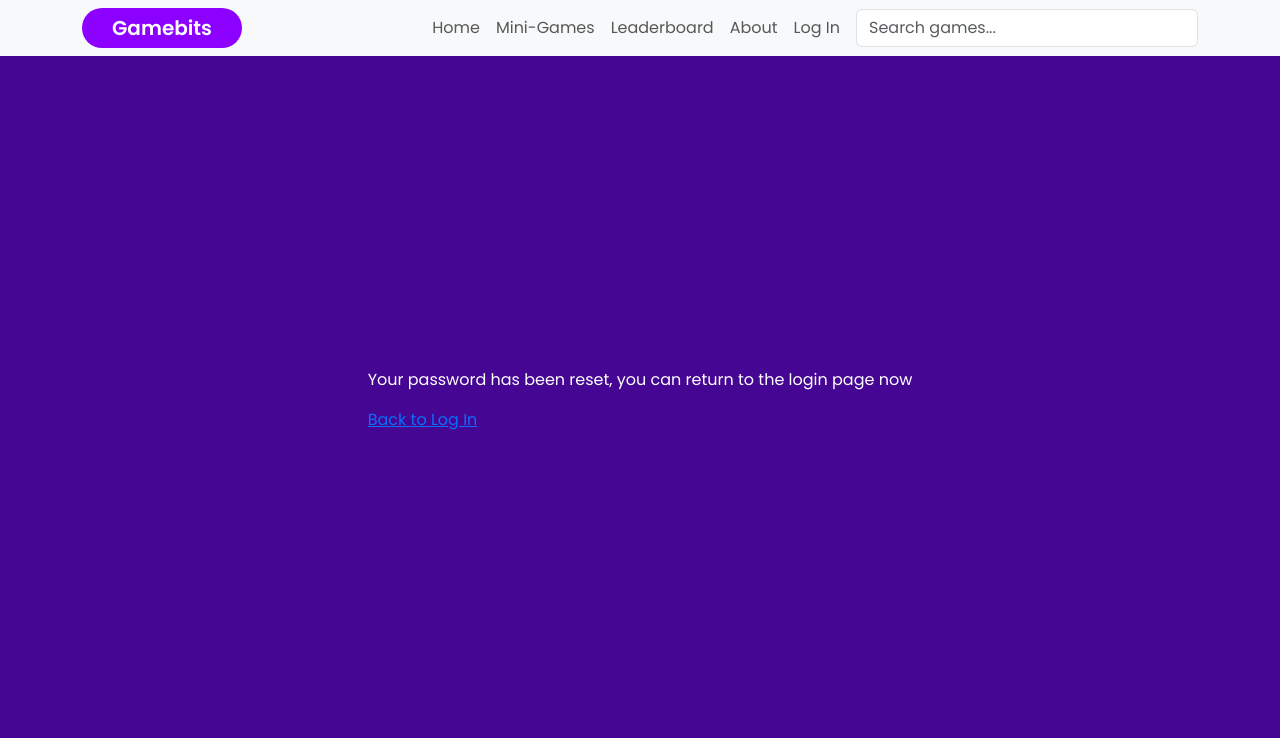
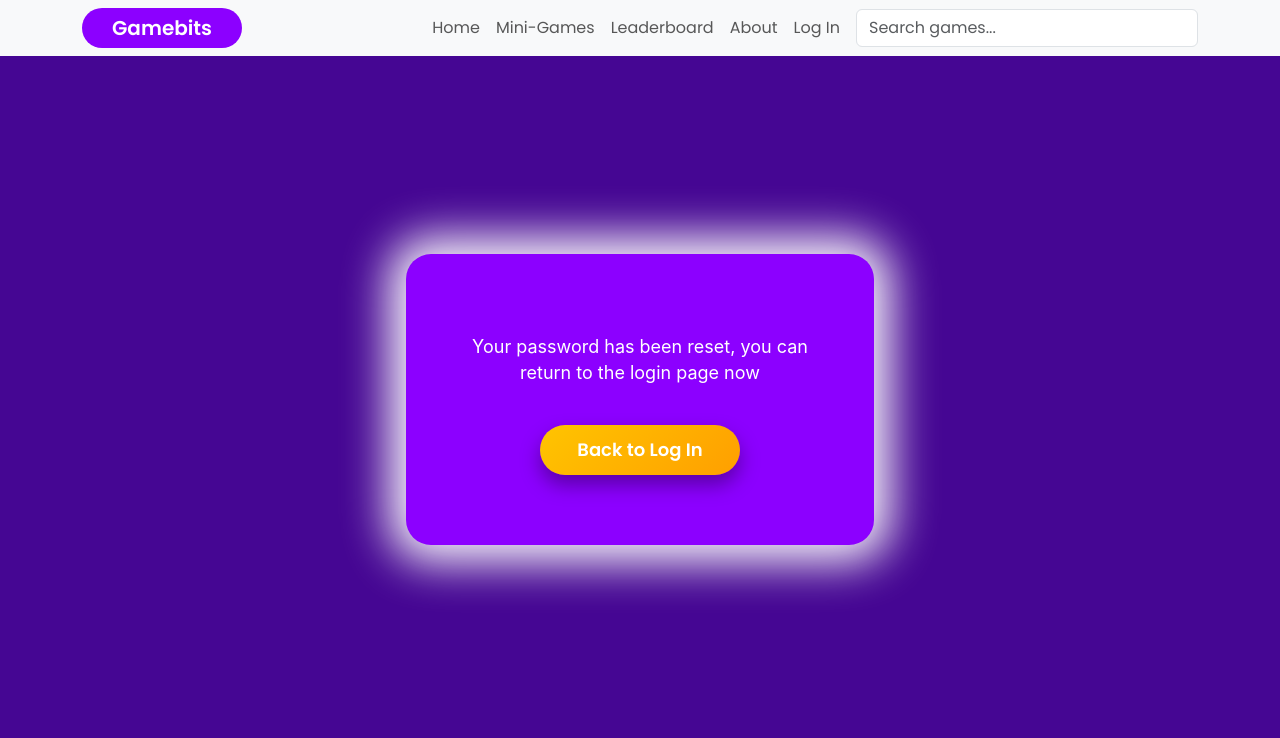
Before and after one commit to reinarexha/GameBits, a PHP site: page /correct-code.html in a window 1280 px wide; the page is wider, and only the part inside the window is pictured. Shown: the top 738 px of that part. Run offline with PHP 8.4, Linux system fonts and the light colour scheme.

Commit message:
style-correct-incorrect-code

```diff
--- a/styles.css
+++ b/styles.css
@@ -239,3 +239,64 @@ body {
 .login-text a:hover {
   text-decoration: underline;
 }
+
+/* ======================================
+FORGOT PASSWORD RESULT PAGES
+(correct-code.html & incorrect-code.html)
+====================================== */
+
+.forgot-result-wrapper {
+padding: 193px 486px 194px 486px;
+min-height: 12vh;
+display: flex;
+justify-content: center;
+align-items: center;
+}
+
+.forgot-result-card {
+width: 468px;
+background-color: #8c00ff;
+border-radius: 25px;
+/* always glowing, like in the mockups */
+box-shadow: 0 0 45px 18px rgba(255, 255, 255, 0.95);
+padding: 80px 40px 70px;
+color: #fff;
+text-align: center;
+}
+
+.forgot-result-message {
+font-family: 'Inter', sans-serif;
+font-size: 18px;
+line-height: 1.4;
+margin-bottom: 40px;
+}
+
+/* Back to Log In button (yellow pill) */
+.btn-back-login {
+display: inline-block;
+
+text-decoration: none;
+text-align: center;
+width: 200px;
+border: none;
+height: 50px;
+line-height: 50px;
+border-radius: 999px;
+font-size: 18px;
+font-weight: 600;
+color: #ffffff;
+background: linear-gradient(135deg, var(--accent-yellow), var(--accent-yellow-dark));
+box-shadow: 0 10px 20px rgba(0, 0, 0, 0.35);
+transition: transform 0.15s ease, box-shadow 0.15s ease, filter 0.15s ease;
+}
+
+.btn-back-login:hover {
+transform: translateY(-2px);
+box-shadow: 0 14px 28px rgba(0, 0, 0, 0.45);
+filter: brightness(1.05);
+}
+
+.btn-back-login:active {
+transform: translateY(0);
+box-shadow: 0 8px 16px rgba(0, 0, 0, 0.35);
+}
```
